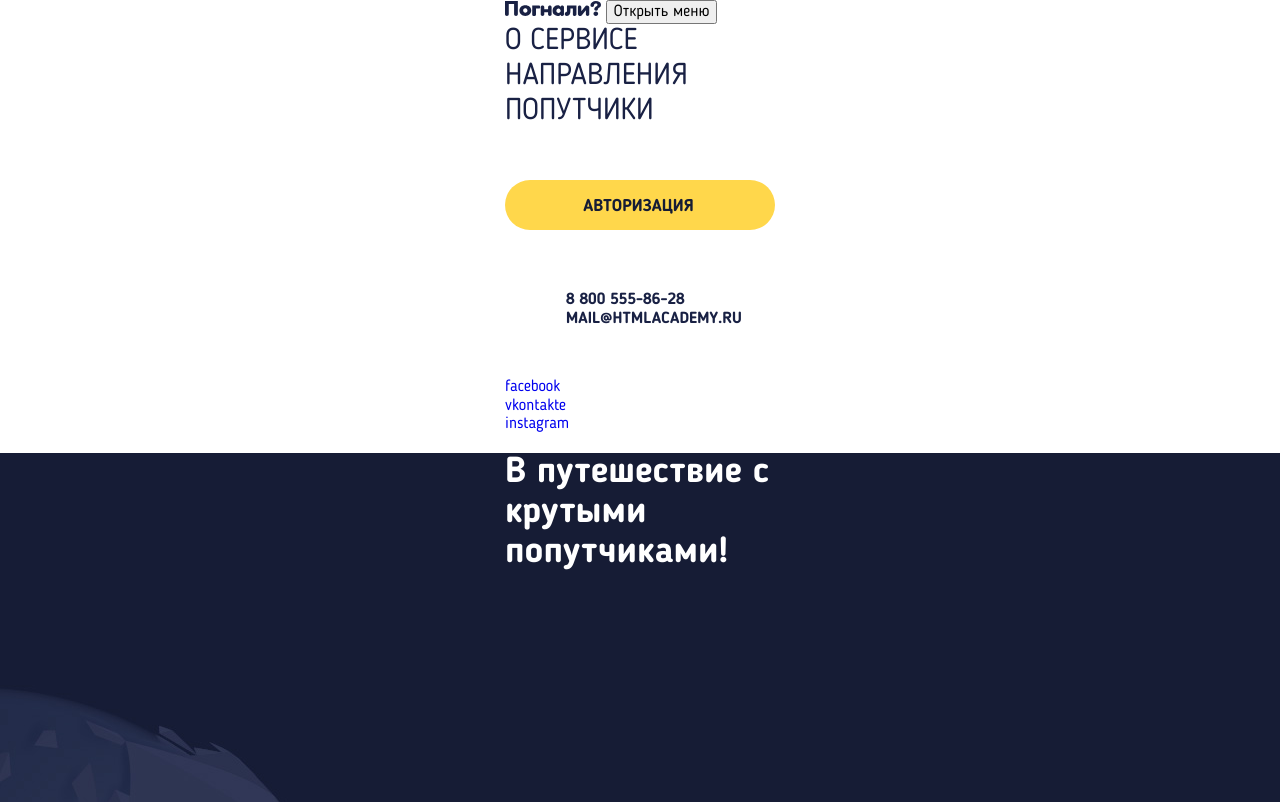
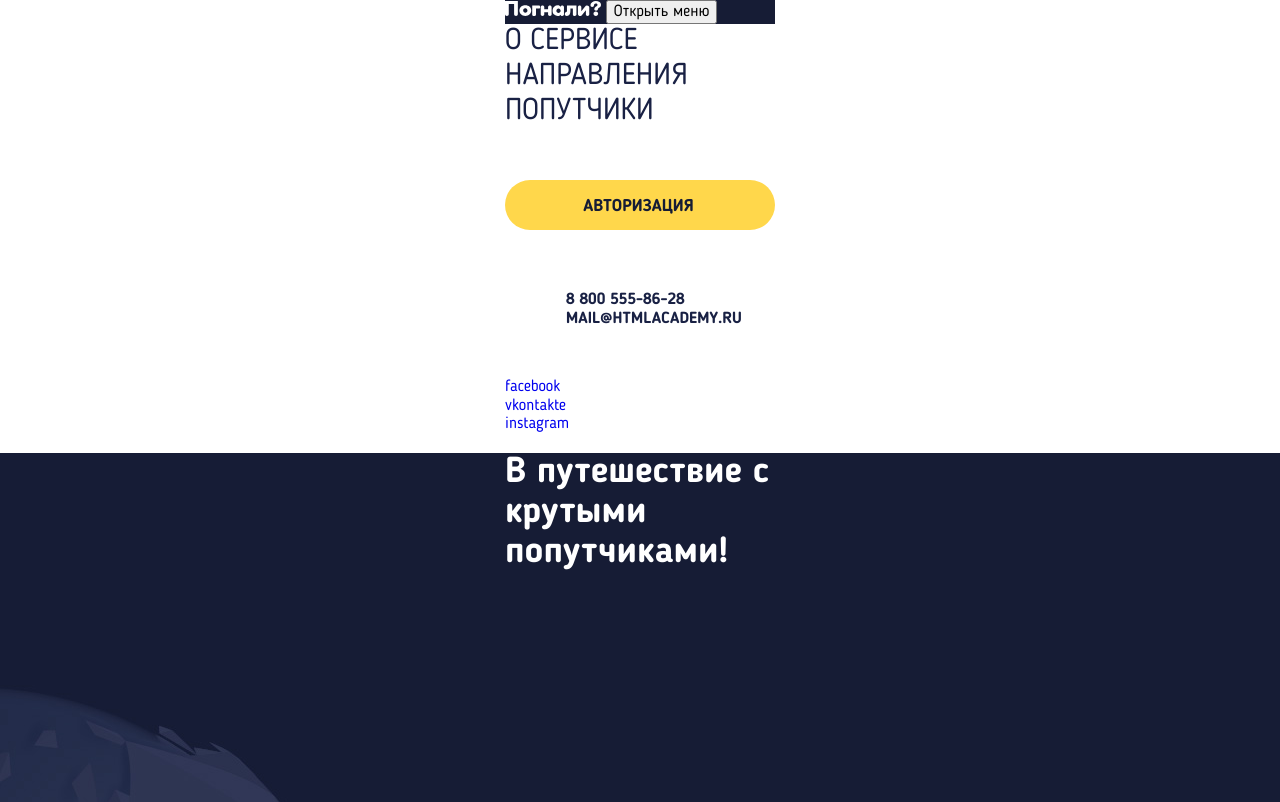
Before and after one commit to TanyaMozoleva/505199-pognali-23, a website: page source/index.html in a window 1280 px wide. Shown: the top 802 px of the page. Drawn offline with nearby package versions, Linux system fonts and the light colour scheme; files that its build step writes are made by us from their sources; files whose address does not match are found by name.

Commit message:
Внесение изменений в header

```diff
--- a/source/index.html
+++ b/source/index.html
@@ -10,17 +10,17 @@
     <header class="page-header">
       <div class="container">
         <div class="page-header__inner">
-          <a class="page-header__logo" href="https://htmlacademy.ru/intensive/adaptive">
-            <svg width="96" height="15" viewBox="0 0 96 15" fill="none" xmlns="http://www.w3.org/2000/svg">
-              <path d="M94.9113 6.18874C95.6371 5.72747 96 5.01634 96 4.05535C96 2.79967 95.4774 1.81306 94.4322 1.09552C93.4161 0.365174 92.2185 0 90.8394 0C89.4894 0 88.2555 0.397207 87.1378 1.19162C86.0345 1.97322 85.4829 3.01749 85.4829 4.32443C85.4829 4.81133 85.6353 5.21494 85.9402 5.53527C86.245 5.84278 86.6805 5.99654 87.2467 5.99654C87.7983 5.99654 88.2193 5.84278 88.5096 5.53527C88.8144 5.21494 88.9668 4.81133 88.9668 4.32443C88.9378 3.95285 89.0612 3.57486 89.337 3.19047C89.6128 2.79326 90.1136 2.59466 90.8394 2.59466C91.4491 2.60747 91.8846 2.76123 92.1459 3.05593C92.4217 3.35063 92.5451 3.64533 92.5161 3.94003C92.5161 4.14504 92.4435 4.35005 92.2983 4.55506C92.1532 4.76007 92.0008 4.92024 91.8411 5.03556C91.6959 5.15088 91.4564 5.31745 91.1225 5.53527C90.7886 5.75309 90.5564 5.90685 90.4257 5.99654C89.6709 6.54751 89.2935 7.27785 89.2935 8.18758C89.2935 8.63604 89.4531 9.01403 89.7725 9.32155C90.1064 9.61625 90.5491 9.7636 91.1007 9.7636C91.6524 9.7636 92.0878 9.61625 92.4072 9.32155C92.7411 9.01403 92.908 8.63604 92.908 8.18758C92.908 7.99539 92.9443 7.816 93.0169 7.64943C93.0895 7.48286 93.2056 7.32911 93.3653 7.18816C93.5395 7.04722 93.6846 6.9319 93.8008 6.84221C93.9314 6.75252 94.1201 6.6372 94.3669 6.49625C94.6282 6.35531 94.8097 6.2528 94.9113 6.18874Z" fill="#192144"/>
-              <path d="M76.3053 10.2354L80.1618 5.46351C80.5573 4.88748 81.0941 4.56674 81.7722 4.50128C82.4502 4.42273 83.0435 4.58638 83.5521 4.99221C84.0606 5.39805 84.3008 5.94135 84.2725 6.62211V13.4559C84.2725 13.8879 84.103 14.2545 83.764 14.5556C83.4391 14.8436 83.0435 14.9876 82.5774 14.9876C82.1112 14.9876 81.7086 14.8436 81.3696 14.5556C81.0447 14.2545 80.8822 13.8879 80.8822 13.4559V9.21424L77.0257 13.9861C76.6302 14.5622 76.0934 14.8829 75.4153 14.9484C74.7373 15.0269 74.144 14.8633 73.6354 14.4574C73.1269 14.0516 72.8867 13.5083 72.915 12.8275V6.01336C72.915 5.58133 73.0774 5.21477 73.4023 4.91367C73.7413 4.61256 74.144 4.46201 74.6101 4.46201C75.0763 4.46201 75.4718 4.61256 75.7967 4.91367C76.1358 5.21477 76.3053 5.58133 76.3053 6.01336V10.2354Z" fill="#192144"/>
-              <path fill-rule="evenodd" clip-rule="evenodd" d="M58.967 13.3889V5.97502C58.967 5.54871 58.7887 5.18234 58.4323 4.87593C58.0901 4.5562 57.6837 4.39633 57.2132 4.39633C56.7569 4.39633 56.3576 4.5562 56.0154 4.87593C55.6732 5.18234 55.5021 5.54871 55.5021 5.97502V5.79517C55.331 5.3955 54.9888 5.05578 54.4755 4.77601C53.9622 4.48292 53.3776 4.33638 52.7217 4.33638C51.4384 4.33638 50.2549 4.80932 49.1712 5.7552C48.1161 6.70109 47.5885 8.00001 47.5885 9.65198C47.5885 11.3439 48.109 12.6562 49.1498 13.5887C50.1907 14.5213 51.3813 14.9876 52.7217 14.9876C53.3776 14.9876 53.955 14.8677 54.4541 14.6279C54.9531 14.3747 55.3167 14.075 55.5449 13.7286C55.6304 14.0883 55.8301 14.3881 56.1438 14.6279C56.4574 14.8543 56.8139 14.9676 57.2132 14.9676C57.6837 14.9676 58.0901 14.8144 58.4323 14.508C58.7887 14.2015 58.967 13.8285 58.967 13.3889ZM53.4968 12.0265C54.6657 12.0265 55.6133 11.0009 55.6133 9.73559C55.6133 8.47034 54.6657 7.44464 53.4968 7.44464C52.328 7.44464 51.3804 8.47034 51.3804 9.73559C51.3804 11.0009 52.328 12.0265 53.4968 12.0265Z" fill="#192144"/>
-              <path d="M43.0813 8.23733V6.09447C43.0813 5.65909 43.2578 5.28968 43.6109 4.98624C43.9639 4.6696 44.3758 4.51128 44.8466 4.51128C45.3173 4.51128 45.7292 4.6696 46.0822 4.98624C46.4353 5.28968 46.6118 5.65909 46.6118 6.09447V13.4365C46.6118 13.8719 46.4353 14.2413 46.0822 14.5448C45.7439 14.8482 45.332 14.9999 44.8466 14.9999C44.3611 14.9999 43.9419 14.8482 43.5888 14.5448C43.2505 14.2413 43.0813 13.8719 43.0813 13.4365V11.262H39.264V13.4365C39.264 13.8719 39.0875 14.2413 38.7344 14.5448C38.3961 14.8482 37.9842 14.9999 37.4988 14.9999C37.0133 14.9999 36.5941 14.8482 36.241 14.5448C35.9027 14.2413 35.7335 13.8719 35.7335 13.4365V6.09447C35.7335 5.65909 35.9101 5.28968 36.2631 4.98624C36.6161 4.6696 37.028 4.51128 37.4988 4.51128C37.9695 4.51128 38.3814 4.6696 38.7344 4.98624C39.0875 5.28968 39.264 5.65909 39.264 6.09447V8.23733H43.0813Z" fill="#192144"/>
-              <path d="M33.9622 4.51128C34.308 4.51128 34.6045 4.64246 34.8515 4.90482C35.0985 5.16718 35.222 5.7719 35.222 6.1392C35.222 6.50651 35.0985 6.8863 34.8515 7.14866C34.6045 7.41102 34.308 7.5033 33.9622 7.5033H31.0038V13.4743C31.0038 14.6043 30.0103 15 29.014 15C28.0896 15 27.207 14.4993 27.207 13.4849L27.2376 4.51128C27.2376 4.51128 32.3922 4.51128 33.9622 4.51128Z" fill="#192144"/>
-              <path d="M12.8551 0V13.3315C12.8551 13.7712 12.6164 14.1441 12.2855 14.4505C11.9684 14.757 11.4699 14.9102 11.0149 14.9102C10.5599 14.9102 9.9021 14.757 9.57117 14.4505C9.25404 14.1441 9.09547 13.7711 9.09547 13.3315V3.00913H3.77227V13.3315C3.77227 13.7711 3.60681 14.1441 3.27589 14.4505C2.95875 14.757 2.31306 14.9102 1.85804 14.9102C1.40303 14.9102 0.806623 14.757 0.475701 14.4505C0.158567 14.1441 0 13.7711 0 13.3315V0C4.26062 0 12.8551 0 12.8551 0Z" fill="#192144"/>
-              <path d="M24.6375 13.365C23.5609 14.3757 22.1202 14.8811 20.3154 14.8811C18.5106 14.8811 17.0778 14.3757 16.0171 13.365C14.9247 12.3391 14.3785 11.0569 14.3785 9.51811C14.3785 7.96428 14.9247 6.68199 16.0171 5.67125C17.0778 4.6605 18.5106 4.15513 20.3154 4.15513C22.1202 4.15513 23.5609 4.6605 24.6375 5.67125C25.714 6.69708 26.2523 7.97937 26.2523 9.51811C26.2523 11.0569 25.714 12.3391 24.6375 13.365ZM21.8353 7.93411C21.5345 7.61731 21.1624 7.42874 20.7191 7.36839C20.2917 7.29296 19.88 7.33068 19.4843 7.48154C19.1043 7.63239 18.7797 7.88885 18.5106 8.25091C18.2573 8.61297 18.1465 9.03537 18.1781 9.51811C18.1781 10.1517 18.376 10.6797 18.7718 11.1021C19.1835 11.5094 19.698 11.7131 20.3154 11.7131C20.9487 11.7131 21.4632 11.517 21.859 11.1247C22.2548 10.7174 22.4527 10.1819 22.4527 9.51811C22.4527 8.88451 22.2469 8.35651 21.8353 7.93411Z" fill="#192144"/>
-              <path d="M64.0219 4.46201C66.0459 4.46201 71.4392 4.49207 71.4392 4.49207C71.4392 4.49207 71.4433 11.0831 71.4433 13.3863C71.4433 13.8287 71.2612 14.2101 70.8972 14.5305C70.5497 14.8356 70.2353 14.9882 69.7058 14.9882C69.1763 14.9882 68.9064 15.0283 68.5424 14.7232C68.1949 14.4028 67.8752 13.8287 67.8752 13.3863V7.43679H65.4188C65.4188 11.7016 65.4189 12.6387 63.8482 14.1644C63.269 14.7136 62.5244 14.9882 61.6143 14.9882C61.0683 14.9882 60.7474 14.8573 60.4 14.5522C60.0525 14.2318 59.7828 13.7205 59.7828 13.2476C59.7828 12.2296 59.9964 11.8245 60.5424 11.1604C62.1091 11.1604 62.0413 10.7809 61.943 7.89444V6.06381C61.9596 5.62141 62.0413 4.46201 62.0413 4.46201C62.0413 4.46201 63.542 4.46201 64.0219 4.46201Z" fill="#192144"/>
-              <path d="M93.1598 12.7451C93.1598 13.9835 92.1101 14.9875 90.8153 14.9875C89.5204 14.9875 88.4707 13.9835 88.4707 12.7451C88.4707 11.5066 89.5204 10.5027 90.8153 10.5027C92.1101 10.5027 93.1598 11.5066 93.1598 12.7451Z" fill="#192144"/>
+          <a class="page-header__logo logo" href="https://htmlacademy.ru/intensive/adaptive">
+            <svg class="logo__header" width="96" height="15" viewBox="0 0 96 15" fill="none" xmlns="http://www.w3.org/2000/svg">
+              <path d="M94.9113 6.18874C95.6371 5.72747 96 5.01634 96 4.05535C96 2.79967 95.4774 1.81306 94.4322 1.09552C93.4161 0.365174 92.2185 0 90.8394 0C89.4894 0 88.2555 0.397207 87.1378 1.19162C86.0345 1.97322 85.4829 3.01749 85.4829 4.32443C85.4829 4.81133 85.6353 5.21494 85.9402 5.53527C86.245 5.84278 86.6805 5.99654 87.2467 5.99654C87.7983 5.99654 88.2193 5.84278 88.5096 5.53527C88.8144 5.21494 88.9668 4.81133 88.9668 4.32443C88.9378 3.95285 89.0612 3.57486 89.337 3.19047C89.6128 2.79326 90.1136 2.59466 90.8394 2.59466C91.4491 2.60747 91.8846 2.76123 92.1459 3.05593C92.4217 3.35063 92.5451 3.64533 92.5161 3.94003C92.5161 4.14504 92.4435 4.35005 92.2983 4.55506C92.1532 4.76007 92.0008 4.92024 91.8411 5.03556C91.6959 5.15088 91.4564 5.31745 91.1225 5.53527C90.7886 5.75309 90.5564 5.90685 90.4257 5.99654C89.6709 6.54751 89.2935 7.27785 89.2935 8.18758C89.2935 8.63604 89.4531 9.01403 89.7725 9.32155C90.1064 9.61625 90.5491 9.7636 91.1007 9.7636C91.6524 9.7636 92.0878 9.61625 92.4072 9.32155C92.7411 9.01403 92.908 8.63604 92.908 8.18758C92.908 7.99539 92.9443 7.816 93.0169 7.64943C93.0895 7.48286 93.2056 7.32911 93.3653 7.18816C93.5395 7.04722 93.6846 6.9319 93.8008 6.84221C93.9314 6.75252 94.1201 6.6372 94.3669 6.49625C94.6282 6.35531 94.8097 6.2528 94.9113 6.18874Z" fill="currentColor"/>
+              <path d="M76.3053 10.2354L80.1618 5.46351C80.5573 4.88748 81.0941 4.56674 81.7722 4.50128C82.4502 4.42273 83.0435 4.58638 83.5521 4.99221C84.0606 5.39805 84.3008 5.94135 84.2725 6.62211V13.4559C84.2725 13.8879 84.103 14.2545 83.764 14.5556C83.4391 14.8436 83.0435 14.9876 82.5774 14.9876C82.1112 14.9876 81.7086 14.8436 81.3696 14.5556C81.0447 14.2545 80.8822 13.8879 80.8822 13.4559V9.21424L77.0257 13.9861C76.6302 14.5622 76.0934 14.8829 75.4153 14.9484C74.7373 15.0269 74.144 14.8633 73.6354 14.4574C73.1269 14.0516 72.8867 13.5083 72.915 12.8275V6.01336C72.915 5.58133 73.0774 5.21477 73.4023 4.91367C73.7413 4.61256 74.144 4.46201 74.6101 4.46201C75.0763 4.46201 75.4718 4.61256 75.7967 4.91367C76.1358 5.21477 76.3053 5.58133 76.3053 6.01336V10.2354Z" fill="currentColor"/>
+              <path fill-rule="evenodd" clip-rule="evenodd" d="M58.967 13.3889V5.97502C58.967 5.54871 58.7887 5.18234 58.4323 4.87593C58.0901 4.5562 57.6837 4.39633 57.2132 4.39633C56.7569 4.39633 56.3576 4.5562 56.0154 4.87593C55.6732 5.18234 55.5021 5.54871 55.5021 5.97502V5.79517C55.331 5.3955 54.9888 5.05578 54.4755 4.77601C53.9622 4.48292 53.3776 4.33638 52.7217 4.33638C51.4384 4.33638 50.2549 4.80932 49.1712 5.7552C48.1161 6.70109 47.5885 8.00001 47.5885 9.65198C47.5885 11.3439 48.109 12.6562 49.1498 13.5887C50.1907 14.5213 51.3813 14.9876 52.7217 14.9876C53.3776 14.9876 53.955 14.8677 54.4541 14.6279C54.9531 14.3747 55.3167 14.075 55.5449 13.7286C55.6304 14.0883 55.8301 14.3881 56.1438 14.6279C56.4574 14.8543 56.8139 14.9676 57.2132 14.9676C57.6837 14.9676 58.0901 14.8144 58.4323 14.508C58.7887 14.2015 58.967 13.8285 58.967 13.3889ZM53.4968 12.0265C54.6657 12.0265 55.6133 11.0009 55.6133 9.73559C55.6133 8.47034 54.6657 7.44464 53.4968 7.44464C52.328 7.44464 51.3804 8.47034 51.3804 9.73559C51.3804 11.0009 52.328 12.0265 53.4968 12.0265Z" fill="currentColor"/>
+              <path d="M43.0813 8.23733V6.09447C43.0813 5.65909 43.2578 5.28968 43.6109 4.98624C43.9639 4.6696 44.3758 4.51128 44.8466 4.51128C45.3173 4.51128 45.7292 4.6696 46.0822 4.98624C46.4353 5.28968 46.6118 5.65909 46.6118 6.09447V13.4365C46.6118 13.8719 46.4353 14.2413 46.0822 14.5448C45.7439 14.8482 45.332 14.9999 44.8466 14.9999C44.3611 14.9999 43.9419 14.8482 43.5888 14.5448C43.2505 14.2413 43.0813 13.8719 43.0813 13.4365V11.262H39.264V13.4365C39.264 13.8719 39.0875 14.2413 38.7344 14.5448C38.3961 14.8482 37.9842 14.9999 37.4988 14.9999C37.0133 14.9999 36.5941 14.8482 36.241 14.5448C35.9027 14.2413 35.7335 13.8719 35.7335 13.4365V6.09447C35.7335 5.65909 35.9101 5.28968 36.2631 4.98624C36.6161 4.6696 37.028 4.51128 37.4988 4.51128C37.9695 4.51128 38.3814 4.6696 38.7344 4.98624C39.0875 5.28968 39.264 5.65909 39.264 6.09447V8.23733H43.0813Z" fill="currentColor"/>
+              <path d="M33.9622 4.51128C34.308 4.51128 34.6045 4.64246 34.8515 4.90482C35.0985 5.16718 35.222 5.7719 35.222 6.1392C35.222 6.50651 35.0985 6.8863 34.8515 7.14866C34.6045 7.41102 34.308 7.5033 33.9622 7.5033H31.0038V13.4743C31.0038 14.6043 30.0103 15 29.014 15C28.0896 15 27.207 14.4993 27.207 13.4849L27.2376 4.51128C27.2376 4.51128 32.3922 4.51128 33.9622 4.51128Z" fill="currentColor"/>
+              <path d="M12.8551 0V13.3315C12.8551 13.7712 12.6164 14.1441 12.2855 14.4505C11.9684 14.757 11.4699 14.9102 11.0149 14.9102C10.5599 14.9102 9.9021 14.757 9.57117 14.4505C9.25404 14.1441 9.09547 13.7711 9.09547 13.3315V3.00913H3.77227V13.3315C3.77227 13.7711 3.60681 14.1441 3.27589 14.4505C2.95875 14.757 2.31306 14.9102 1.85804 14.9102C1.40303 14.9102 0.806623 14.757 0.475701 14.4505C0.158567 14.1441 0 13.7711 0 13.3315V0C4.26062 0 12.8551 0 12.8551 0Z" fill="currentColor"/>
+              <path d="M24.6375 13.365C23.5609 14.3757 22.1202 14.8811 20.3154 14.8811C18.5106 14.8811 17.0778 14.3757 16.0171 13.365C14.9247 12.3391 14.3785 11.0569 14.3785 9.51811C14.3785 7.96428 14.9247 6.68199 16.0171 5.67125C17.0778 4.6605 18.5106 4.15513 20.3154 4.15513C22.1202 4.15513 23.5609 4.6605 24.6375 5.67125C25.714 6.69708 26.2523 7.97937 26.2523 9.51811C26.2523 11.0569 25.714 12.3391 24.6375 13.365ZM21.8353 7.93411C21.5345 7.61731 21.1624 7.42874 20.7191 7.36839C20.2917 7.29296 19.88 7.33068 19.4843 7.48154C19.1043 7.63239 18.7797 7.88885 18.5106 8.25091C18.2573 8.61297 18.1465 9.03537 18.1781 9.51811C18.1781 10.1517 18.376 10.6797 18.7718 11.1021C19.1835 11.5094 19.698 11.7131 20.3154 11.7131C20.9487 11.7131 21.4632 11.517 21.859 11.1247C22.2548 10.7174 22.4527 10.1819 22.4527 9.51811C22.4527 8.88451 22.2469 8.35651 21.8353 7.93411Z" fill="currentColor"/>
+              <path d="M64.0219 4.46201C66.0459 4.46201 71.4392 4.49207 71.4392 4.49207C71.4392 4.49207 71.4433 11.0831 71.4433 13.3863C71.4433 13.8287 71.2612 14.2101 70.8972 14.5305C70.5497 14.8356 70.2353 14.9882 69.7058 14.9882C69.1763 14.9882 68.9064 15.0283 68.5424 14.7232C68.1949 14.4028 67.8752 13.8287 67.8752 13.3863V7.43679H65.4188C65.4188 11.7016 65.4189 12.6387 63.8482 14.1644C63.269 14.7136 62.5244 14.9882 61.6143 14.9882C61.0683 14.9882 60.7474 14.8573 60.4 14.5522C60.0525 14.2318 59.7828 13.7205 59.7828 13.2476C59.7828 12.2296 59.9964 11.8245 60.5424 11.1604C62.1091 11.1604 62.0413 10.7809 61.943 7.89444V6.06381C61.9596 5.62141 62.0413 4.46201 62.0413 4.46201C62.0413 4.46201 63.542 4.46201 64.0219 4.46201Z" fill="currentColor"/>
+              <path d="M93.1598 12.7451C93.1598 13.9835 92.1101 14.9875 90.8153 14.9875C89.5204 14.9875 88.4707 13.9835 88.4707 12.7451C88.4707 11.5066 89.5204 10.5027 90.8153 10.5027C92.1101 10.5027 93.1598 11.5066 93.1598 12.7451Z" fill="currentColor"/>
               </svg>
           </a>
           <button class="page-header__open page-header__burger" type="button">
--- /dev/null
+++ b/source/sass/blocks/logo.scss
@@ -0,0 +1,3 @@
+.logo__header {
+  color: var(--basic-white);
+}
--- a/source/sass/blocks/modal-business.scss
+++ b/source/sass/blocks/modal-business.scss
@@ -37,5 +37,4 @@
   line-height: 24px;
   color: var(--basic-blue-light);
   text-transform: uppercase;
-
 }
--- a/source/sass/blocks/page-header.scss
+++ b/source/sass/blocks/page-header.scss
@@ -1,3 +1,7 @@
+.page-header__inner {
+  background-color: var(--basic-blue);
+}
+
 .page-header__text {
   font-weight: 700;
   font-size: 36px;
--- a/source/sass/style.scss
+++ b/source/sass/style.scss
@@ -11,6 +11,7 @@
 //Blocks//header//index
 
 @import "blocks/page-header.scss";
+@import "blocks/logo.scss";
 @import "blocks/main-nav.scss";
 @import "blocks/contacts.scss";
 
```
Also changed, not shown: source/catalog.html (+12 -11 lines), source/form.html (+11 -11 lines), source/sass/blocks/contacts.scss (line endings or trailing spaces).
